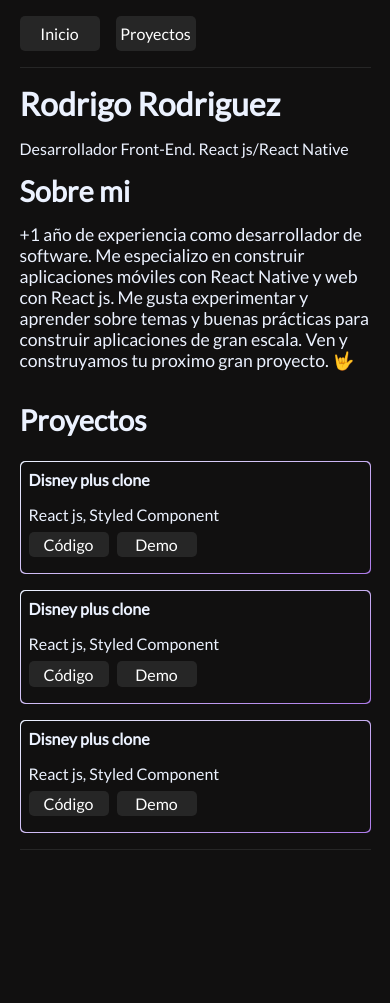
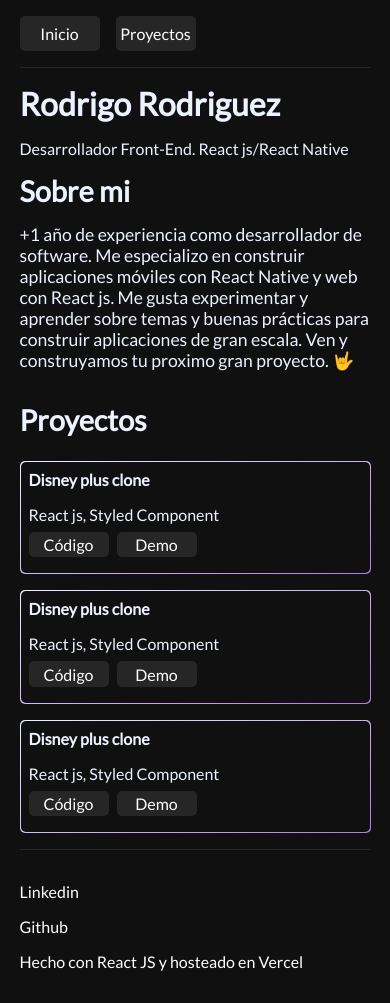
Before and after one commit to Rodevp/new-portfolio, a React (Vite) app: page / in a window 390 px wide. Before the commit the page ends 882 px from the top, so only its background shows below. Built offline with nearby package versions, Linux system fonts and the light colour scheme.

Commit message:
footer mobile

```diff
--- a/src/App.jsx
+++ b/src/App.jsx
@@ -1,4 +1,5 @@
 import About from "./about/About"
+import Footer from "./footer/Footer"
 import Header from "./header/Header"
 import Hero from "./hero/Hero"
 import Project from "./projects/Project"
@@ -11,6 +12,7 @@ function App() {
       <Hero />
       <About />
       <Project />
+      <Footer />
     </>
   )
 }
--- /dev/null
+++ b/src/footer/Footer.jsx
@@ -0,0 +1,43 @@
+import styles from "./footer.module.css"
+import { COLORS } from "../colors"
+
+function Footer() {
+  return (
+    <footer
+        className={styles.footer}
+    >
+        <p
+            className={styles.footerItem}
+        >
+            <a
+                className={styles.link}
+                href="https://www.linkedin.com/in/rodrigo-rodriguez-desarrolladormovil/"
+                style={{ color: COLORS.white }}
+                target="_blank"
+            >
+                Linkedin
+            </a>
+        </p>
+        <p
+            className={styles.footerItem}
+        >
+            <a
+                className={styles.link}
+                href="https://github.com/Rodevp"
+                style={{ color: COLORS.white }}
+                target="_blank"
+            >
+                Github
+            </a>
+        </p>
+        <p
+            className={styles.footerItem}
+            style={{ color: COLORS.white }}
+        >
+            Hecho con React JS y hosteado en Vercel
+        </p>
+    </footer>
+  )
+}
+
+export default Footer
--- /dev/null
+++ b/src/footer/footer.module.css
@@ -0,0 +1,15 @@
+.footer {
+    width: 90%;
+    margin-left: auto;
+    margin-right: auto;
+    margin-bottom: 1rem;
+}
+
+.footerItem {
+    font-size: 1rem;
+    padding-bottom: 1rem;
+}
+
+.link {
+    text-decoration: none;
+}
```
